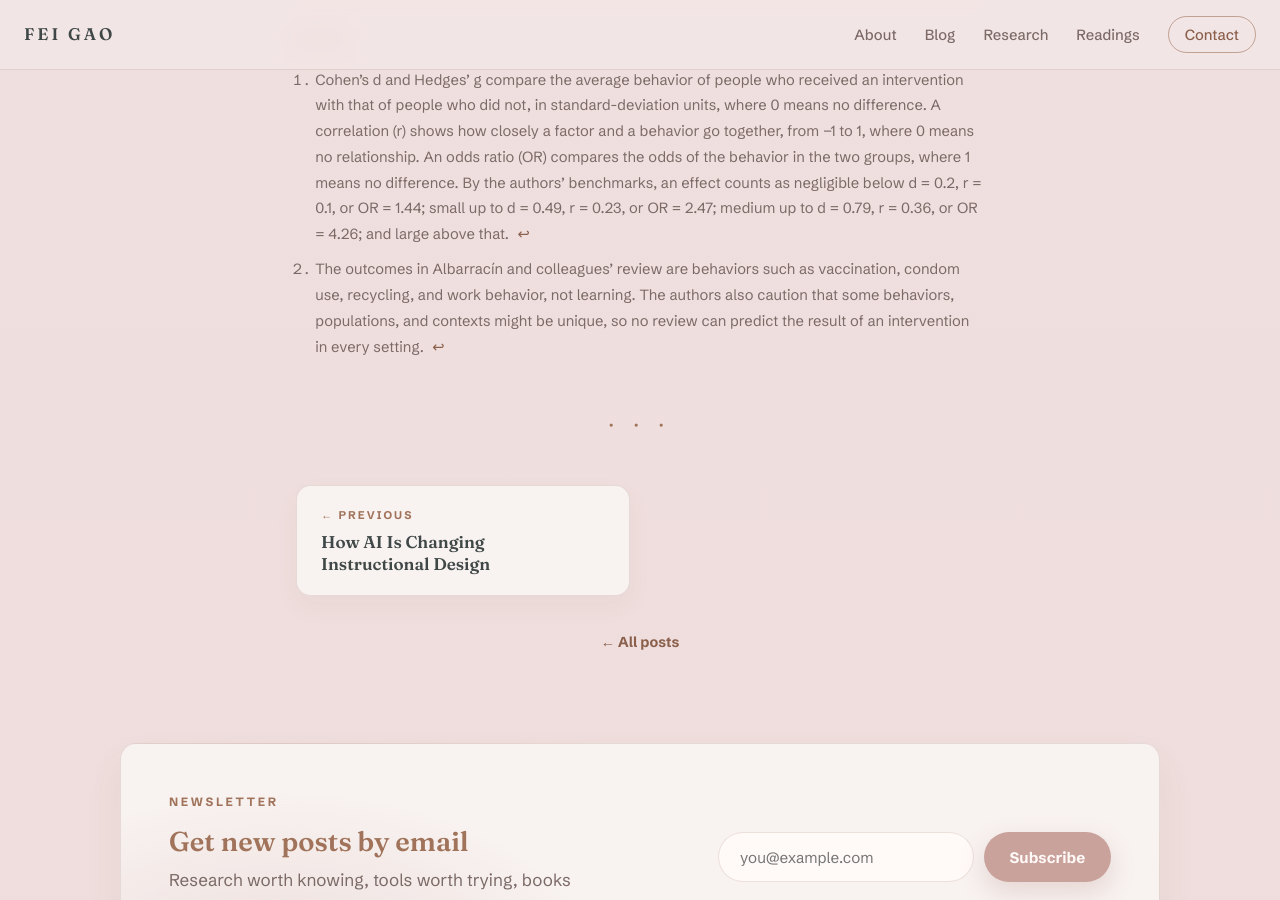
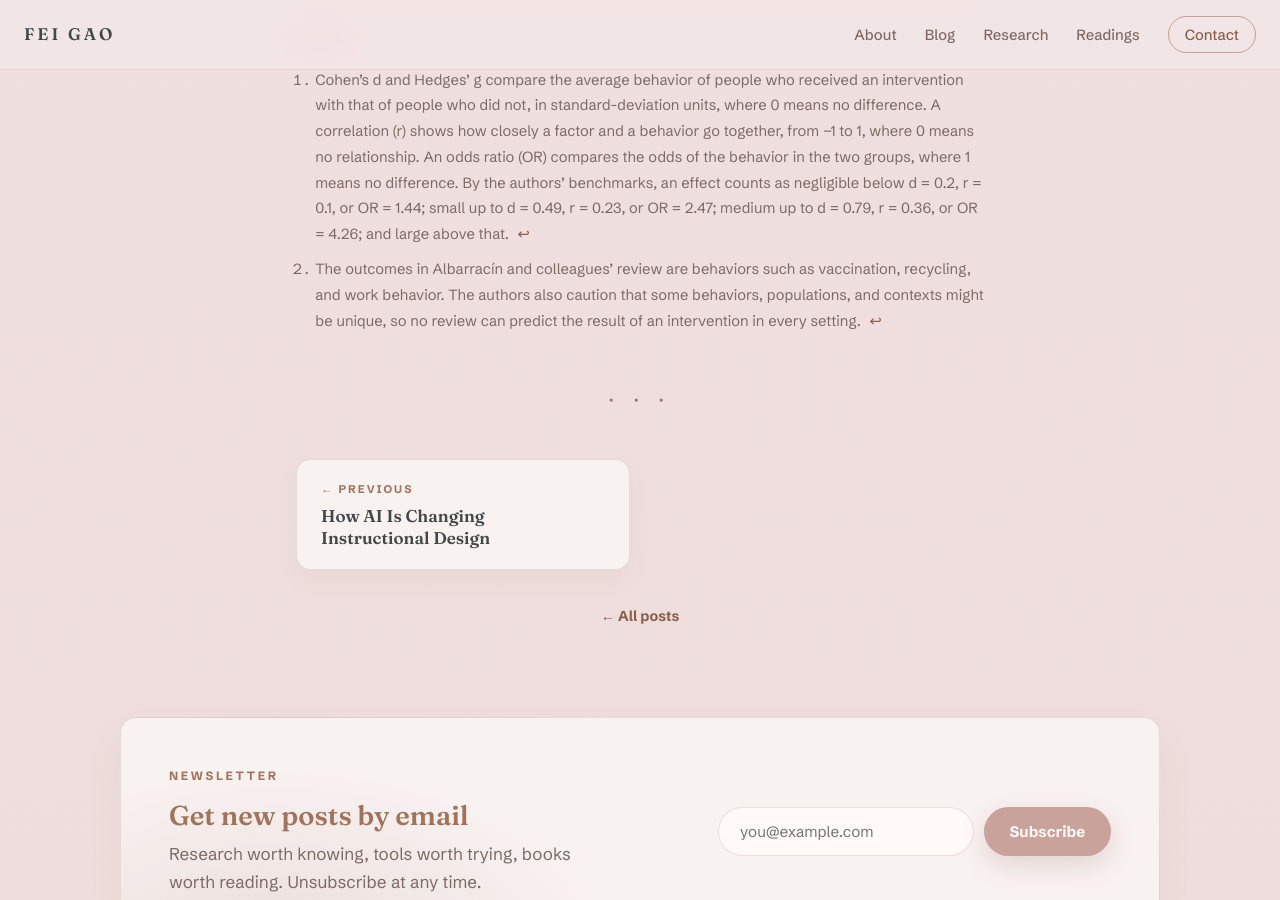
Before and after one commit to gaofei9/gaofei9.github.io, a Jekyll site: the page built from _posts/2026-10-24-how-to-design-educational-and-training-programs-for-real-behavior-change.md, in a window 1280 px wide and 900 px high, scrolled down 5361 px. Built offline with Jekyll 4.4.1, drawn with Linux system fonts in a browser that asks for light colours.

Commit message:
Oct 24 post: footnote 2 reworded (owner text)
Co-Authored-By: Claude Opus 5.5 <noreply@anthropic.com>

```diff
--- a/_posts/2026-10-24-how-to-design-educational-and-training-programs-for-real-behavior-change.md
+++ b/_posts/2026-10-24-how-to-design-educational-and-training-programs-for-real-behavior-change.md
@@ -92,4 +92,4 @@ Blume, B. D., Ford, J. K., Baldwin, T. T., & Huang, J. L. (2010). Transfer of tr
 
 [^bands]: Cohen’s d and Hedges’ g compare the average behavior of people who received an intervention with that of people who did not, in standard-deviation units, where 0 means no difference. A correlation (r) shows how closely a factor and a behavior go together, from −1 to 1, where 0 means no relationship. An odds ratio (OR) compares the odds of the behavior in the two groups, where 1 means no difference. By the authors’ benchmarks, an effect counts as negligible below d = 0.2, r = 0.1, or OR = 1.44; small up to d = 0.49, r = 0.23, or OR = 2.47; medium up to d = 0.79, r = 0.36, or OR = 4.26; and large above that.
 
-[^scope]: The outcomes in Albarracín and colleagues’ review are behaviors such as vaccination, condom use, recycling, and work behavior, not learning. The authors also caution that some behaviors, populations, and contexts might be unique, so no review can predict the result of an intervention in every setting.
+[^scope]: The outcomes in Albarracín and colleagues’ review are behaviors such as vaccination, recycling, and work behavior. The authors also caution that some behaviors, populations, and contexts might be unique, so no review can predict the result of an intervention in every setting.
```
